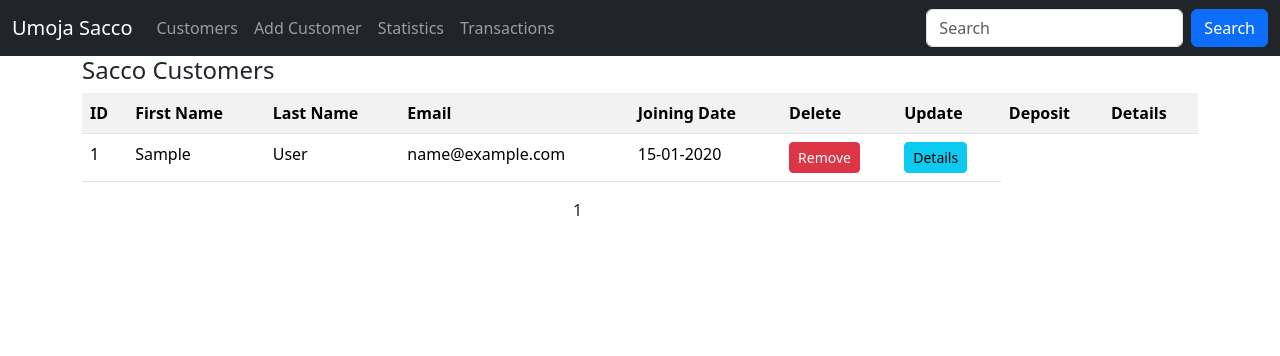
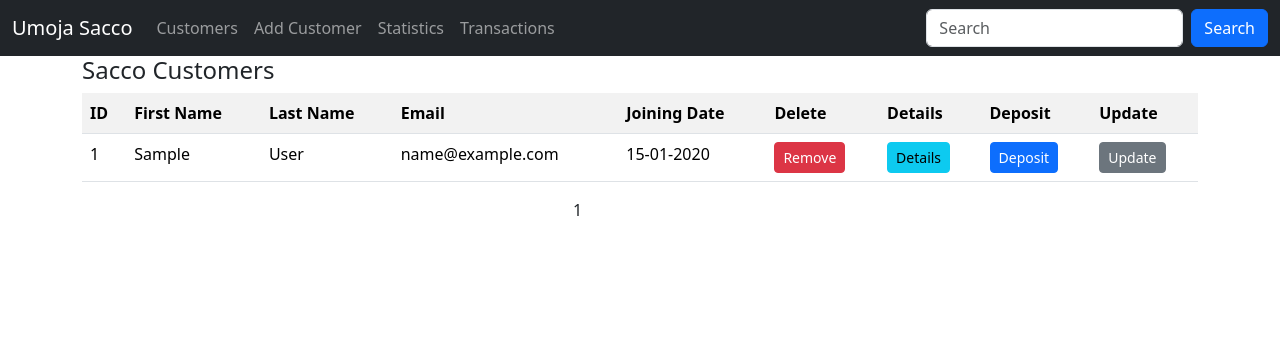
Before and after one commit to coolmindcodes/project_database, a Django app: page / in a window 1280 px wide. Shown: the top 356 px of the page. Run offline with Django 5.2, Linux system fonts and the light colour scheme; tables that the repository leaves empty hold one stand-in row (values such as "Sample post").

Commit message:
Merge with pagination

```diff
--- a/templates/customers.html
+++ b/templates/customers.html
@@ -15,10 +15,11 @@
                <th>Last Name</th>
                <th>Email</th>
                <th>Joining Date</th>
+
                <th>Delete</th>
+               <th>Details</th>
+               <th>Deposit</th>
                <th>Update</th>
-               <th>Deposit</th>
-               <th>Details</th>
            </tr>
            {% for customer in data.object_list %}
            	  <tr>
@@ -32,6 +33,12 @@
                   </td>
                   <td>
                       <a class="btn btn-info btn-sm" href="{% url 'customer_details' customer.id %}">Details</a>
+                  </td>
+                  <td>
+                      <a class="btn btn-primary btn-sm" href="{% url 'deposit' customer.id %}">Deposit</a>
+                  </td>
+                   <td>
+                      <a class="btn btn-secondary btn-sm" href="{% url 'update_customer' customer.id %}">Update</a>
                   </td>
               </tr>
            {% endfor %}
```
